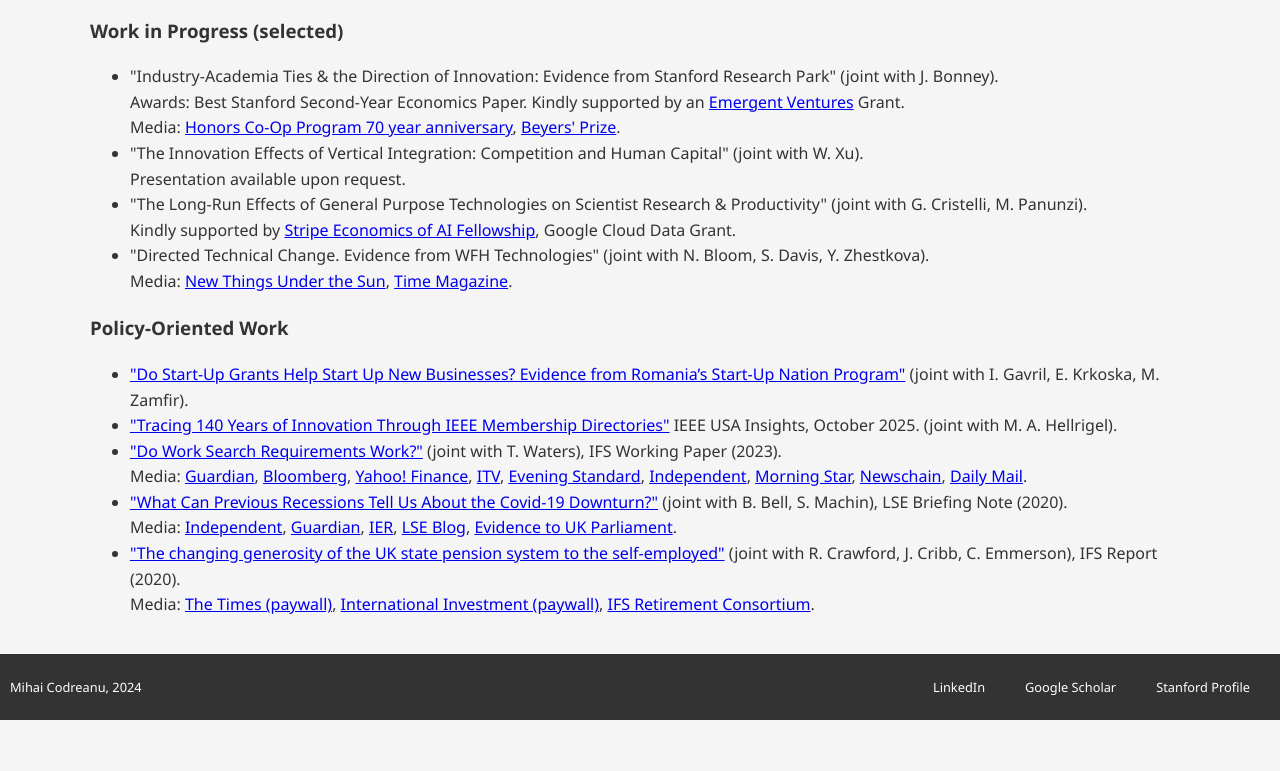
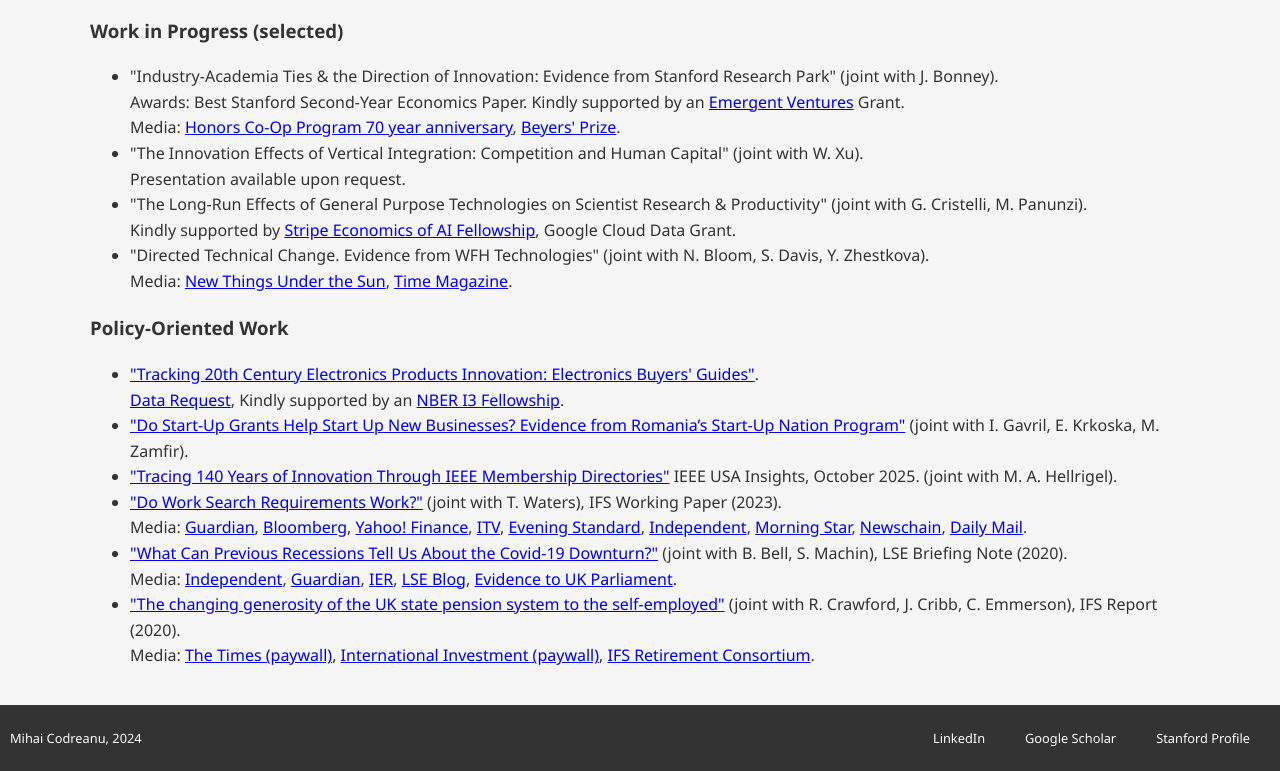
Before and after one commit to mihaicodreanu/mihaicodreanu.github.io, a plain HTML site: page index.html in a window 1280 px wide. Shown: the part 808-1579 px from the top of the page. Before the commit the page ends 1528 px from the top, so only its background shows below. Drawn offline with Linux system fonts and the light colour scheme.

Commit message:
Update index.html

```diff
--- a/index.html
+++ b/index.html
@@ -154,6 +154,10 @@
             <section id="policy-oriented-work">
                 <h3>Policy-Oriented Work</h3>
                 <ul>
+                    <li>
+    <a href="https://papers.ssrn.com/sol3/papers.cfm?abstract_id=5999415">"Tracking 20th Century Electronics Products Innovation: Electronics Buyers' Guides"</a>. <br>
+    <a href="https://docs.google.com/forms/d/1mcmV5AcYIWnZoR-5-Qz4v2IupBVBb9KMC-c-hTRIqgQ">Data Request</a>, Kindly supported by an <a href="https://i3open.org/fellows.html">NBER I3 Fellowship</a>.
+</li>
                      <li>
                        <a href="https://papers.ssrn.com/sol3/papers.cfm?abstract_id=5342962"> "Do Start-Up Grants Help Start Up New Businesses? Evidence from Romania’s Start-Up Nation Program"</a> (joint with I. Gavril, E. Krkoska, M. Zamfir).
                     </li>
```
